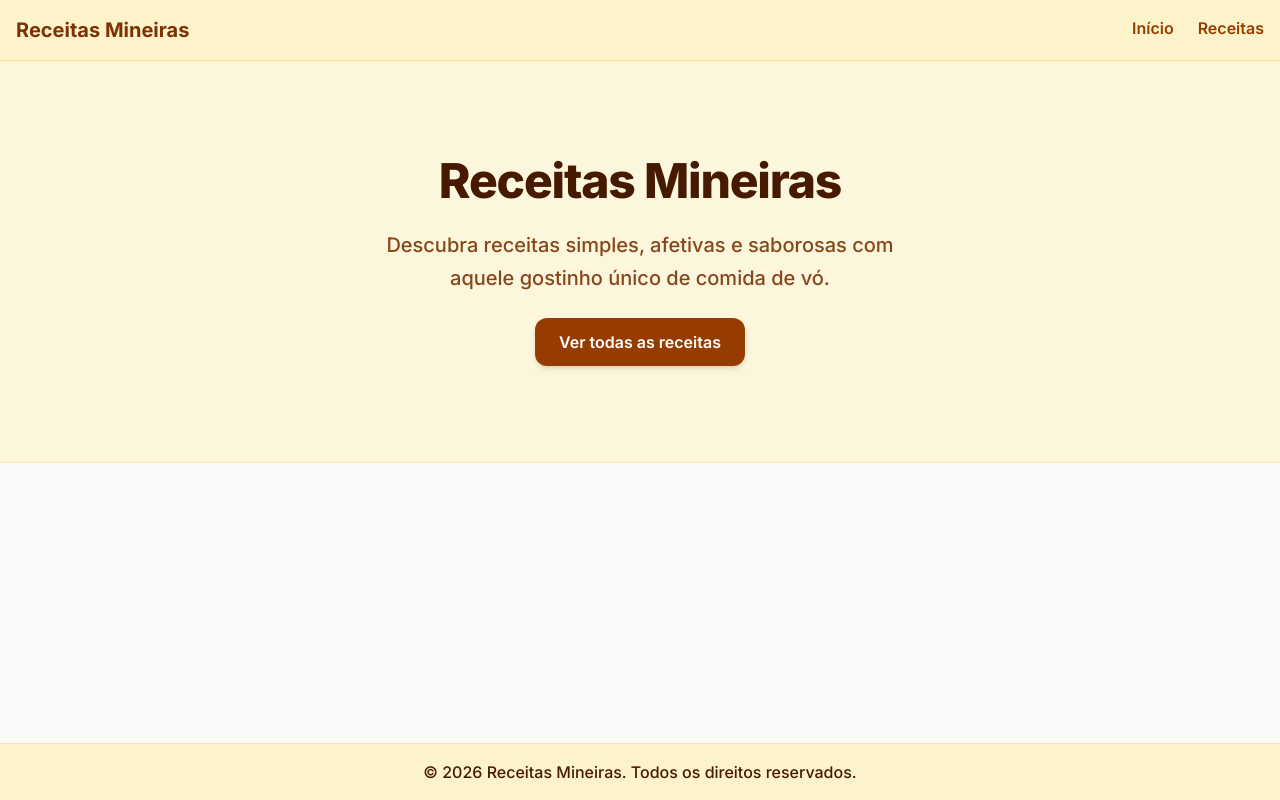
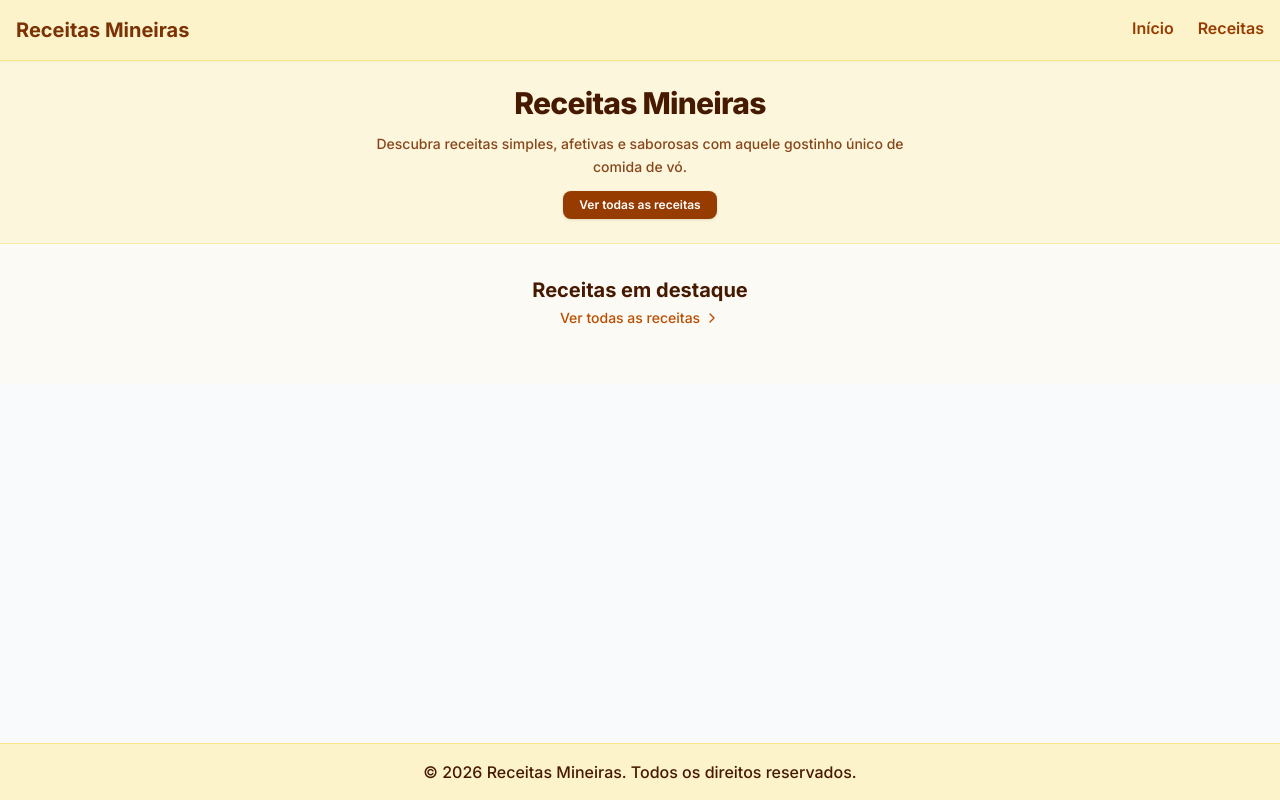
Before and after one commit to anacmeira/Receitas, a Next.js app: page / in a window 1280 px wide. Built offline with nearby package versions, Linux system fonts and the light colour scheme.

Commit message:
Ajustes na largura da header e footer/ adicionando também a seção receitas em destaque

```diff
--- a/src/app/layout.tsx
+++ b/src/app/layout.tsx
@@ -2,7 +2,6 @@ import type { Metadata } from "next";
 import { Inter } from "next/font/google";
 import "./globals.css";
 import Header from "@/components/Header";
-// 1. IMPORTA O FOOTER BEM AQUI:
 import Footer from "@/components/Footer";
 
 const inter = Inter({
@@ -28,10 +27,8 @@ export default function RootLayout({
       <body className="min-h-screen flex flex-col bg-gray-50 text-amber-950">
         <Header />
 
-        {/* O flex-grow faz o conteúdo empurrar o footer sempre lá para baixo! */}
         <main className="flex-grow">{children}</main>
 
-        {/* 2. COLOCA O FOOTER BEM AQUI! */}
         <Footer />
       </body>
     </html>
--- a/src/app/page.tsx
+++ b/src/app/page.tsx
@@ -1,26 +1,47 @@
 import Link from "next/link";
+import { ChevronRight } from "lucide-react";
 
 export default function Home(){
   return(
     <main className="flex-grow bg-amber-50/40">
-      <section className="bg-amber-100/50 py-16 md:py-24 border-b border-amber-200/60 px-4">
-        <div className="flex flex-col gap-6 items-center container mx-auto text-center max-w-3xl">
-          <h1 className="text-3xl sm:text-4xl md:text-5xl font-extrabold text-amber-950 tracking-tight">
+      {/* Seção Hero*/}
+      <section className="bg-amber-100/50 py-4 md:py-6 border-b border-amber-200/60 px-4">
+        <div className="flex flex-col gap-3 items-center container mx-auto text-center max-w-5xl">
+          <h1 className="text-xl sm:text-2xl md:text-3xl font-extrabold text-amber-950 tracking-tight">
             Receitas Mineiras
           </h1>
 
-          <p className="text-base sm:text-lg md:text-xl text-amber-900/90 font-medium max-w-xl leading-relaxed">
+          <p className="text-xs sm:text-sm text-amber-900/90 font-medium max-w-xl leading-relaxed">
             Descubra receitas simples, afetivas e saborosas com aquele gostinho único de comida de vó.
           </p>
 
           <Link
-            className="bg-amber-800 hover:bg-amber-900 active:scale-95 transition-all text-white font-semibold rounded-xl px-6 py-3 shadow-md hover:shadow-lg text-sm sm:text-base"
+            className="bg-amber-800 hover:bg-amber-900 active:scale-95 transition-all text-white font-semibold rounded-lg px-4 py-1.5 shadow-sm text-xs"
             href="/receitas"
           >
             Ver todas as receitas
           </Link>
         </div>
       </section>
+
+      {/* Seção receitas em destaque */}
+      <section className="py-8 px-4">
+        <div className="flex flex-col items-center container mx-auto text-center max-w-5xl">
+          <h2 className="text-xl font-bold text-amber-950 mb-1">
+            Receitas em destaque
+          </h2>
+
+          <Link
+            className="flex items-center gap-1 text-amber-700 hover:text-amber-900 text-sm font-medium transition-colors mb-6"
+            href="/receitas"
+          >
+            Ver todas as receitas <ChevronRight className="w-4 h-4" />
+          </Link>
+
+          <div className="grid grid-cols-1 sm:grid-cols-2 lg:grid-cols-3 gap-6 w-full">
+          </div>
+        </div>
+      </section>
     </main>
   )
 }
```
